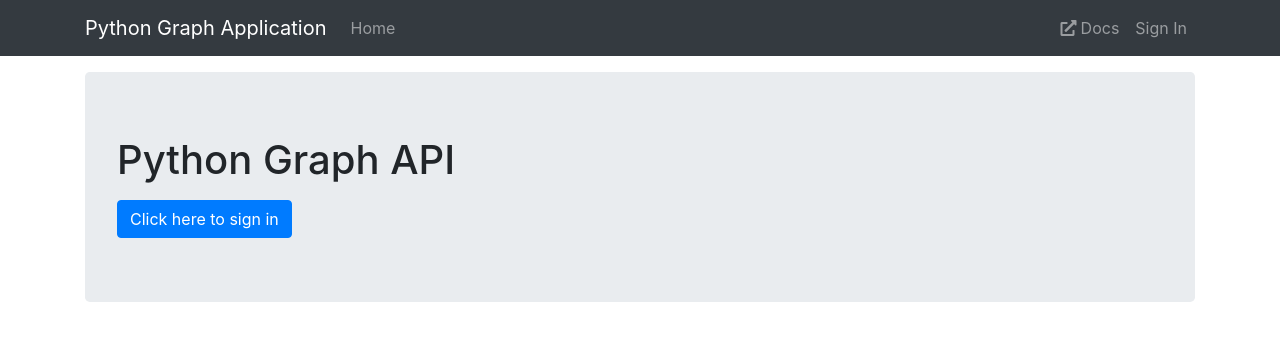
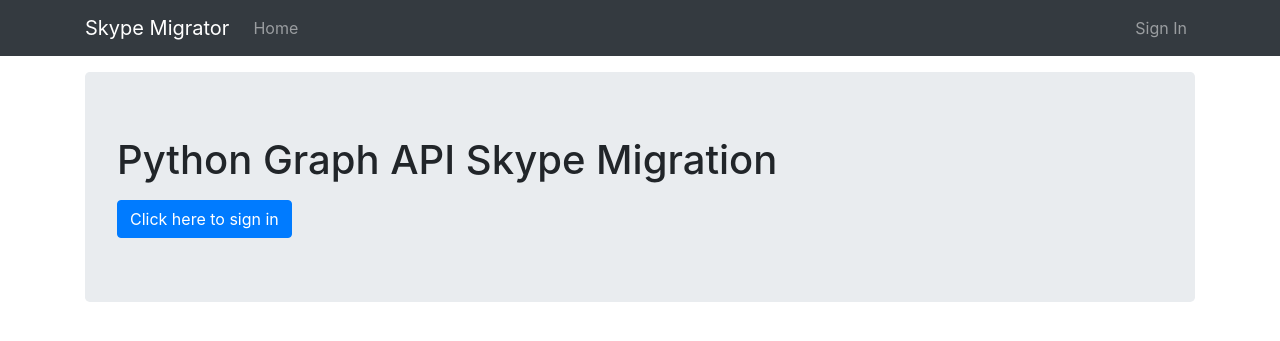
Before and after one commit to rootsid/Skype-Migration, a Django app: template tutorial/templates/tutorial/home.html in a window 1280 px wide. Shown: the top 341 px of the page. Run offline with Django 3.2, Linux system fonts and the light colour scheme; the template is opened without the code that fills it, so the values that code supplies are empty; some libraries are stand-ins or nearby versions.

Commit message:
Migration update

```diff
--- a/tutorial/graph_helper.py
+++ b/tutorial/graph_helper.py
@@ -46,5 +46,5 @@ def schedule_meeting(token):
                                                                          }
                                                                          })
     return meeting.json()
-    print(meeting.json())
+    # print(meeting.json())
     # Return the JSON result
--- a/tutorial/templates/tutorial/home.html
+++ b/tutorial/templates/tutorial/home.html
@@ -1,7 +1,7 @@
 {% extends "tutorial/layout.html" %}
 {% block content %}
 <div class="jumbotron">
- <h1>Python Graph API</h1>
+ <h1>Python Graph API Skype Migration</h1>
  <p class="lead"></p>
  {% if user.is_authenticated %}
    <h4>Welcome {{ user.name }}!</h4>
--- a/tutorial/templates/tutorial/layout.html
+++ b/tutorial/templates/tutorial/layout.html
@@ -14,7 +14,7 @@
  <body>
    <nav class="navbar navbar-expand-md navbar-dark fixed-top bg-dark">
      <div class="container">
-       <a href="{% url 'home' %}" class="navbar-brand">Python Graph Application</a>
+       <a href="{% url 'home' %}" class="navbar-brand">Skype Migrator</a>
        <button class="navbar-toggler" type="button" data-toggle="collapse" data-target="#navbarCollapse"
          aria-controls="navbarCollapse" aria-expanded="false" aria-label="Toggle navigation">
          <span class="navbar-toggler-icon"></span>
@@ -28,21 +28,20 @@
              <li class="nav-item" data-turbolinks="false">
                <a class="nav-link{% if request.resolver_match.view_name == 'calendar' %} active{% endif %}" href="{% url 'calendar' %}">Calendar</a>
              </li>
+             <li>
+                <a class="nav-link{% if request.resolver_match.view_name == 'Migration' %} active{% endif %}" href="{% url 'migrate' %}">Migrate</a>
+             </li>
            {% endif %}
          </ul>
          <ul class="navbar-nav justify-content-end">
-           <li class="nav-item">
-             <a class="nav-link" href="https://developer.microsoft.com/graph/docs/concepts/overview" target="_blank">
-               <i class="fas fa-external-link-alt mr-1"></i>Docs
-             </a>
-           </li>
            {% if user.is_authenticated %}
              <li class="nav-item dropdown">
                <a class="nav-link dropdown-toggle" data-toggle="dropdown" href="#" role="button" aria-haspopup="true" aria-expanded="false">
                  {% if user.avatar %}
                    <img src="{{ user.avatar }}" class="rounded-circle align-self-center mr-2" style="width: 32px;">
                  {% else %}
-                   <i class="far fa-user-circle fa-lg rounded-circle align-self-center mr-2" style="width: 32px;"></i>
+{#                   <p>{{ user.name }}</p>#}
+                     <i class="far fa-user-circle fa-lg rounded-circle align-self-center mr-2" style="width: 32px;"></i>
                  {% endif %}
                </a>
                <div class="dropdown-menu dropdown-menu-right">
--- a/tutorial/urls.py
+++ b/tutorial/urls.py
@@ -7,4 +7,5 @@ urlpatterns = [
     path('callback', views.callback, name='callback'),
     path('signout', views.sign_out, name='signout'),
     path('calendar', views.calendar, name='calendar'),
+    path('migrate', views.migrate, name='migrate')
 ]
--- a/tutorial/views.py
+++ b/tutorial/views.py
@@ -143,3 +143,7 @@ def calendar(request):
 #
 #     # print(calendars)
 #     return render(request, 'tutorial/calendar.html')
+
+def migrate(request):
+    context = initialize_context(request)
+    return render(request, 'tutorial/migrate.html', context)
```
Also changed, not shown: tutorial/templates/tutorial/migrate.html (added, +22 -0 lines).
